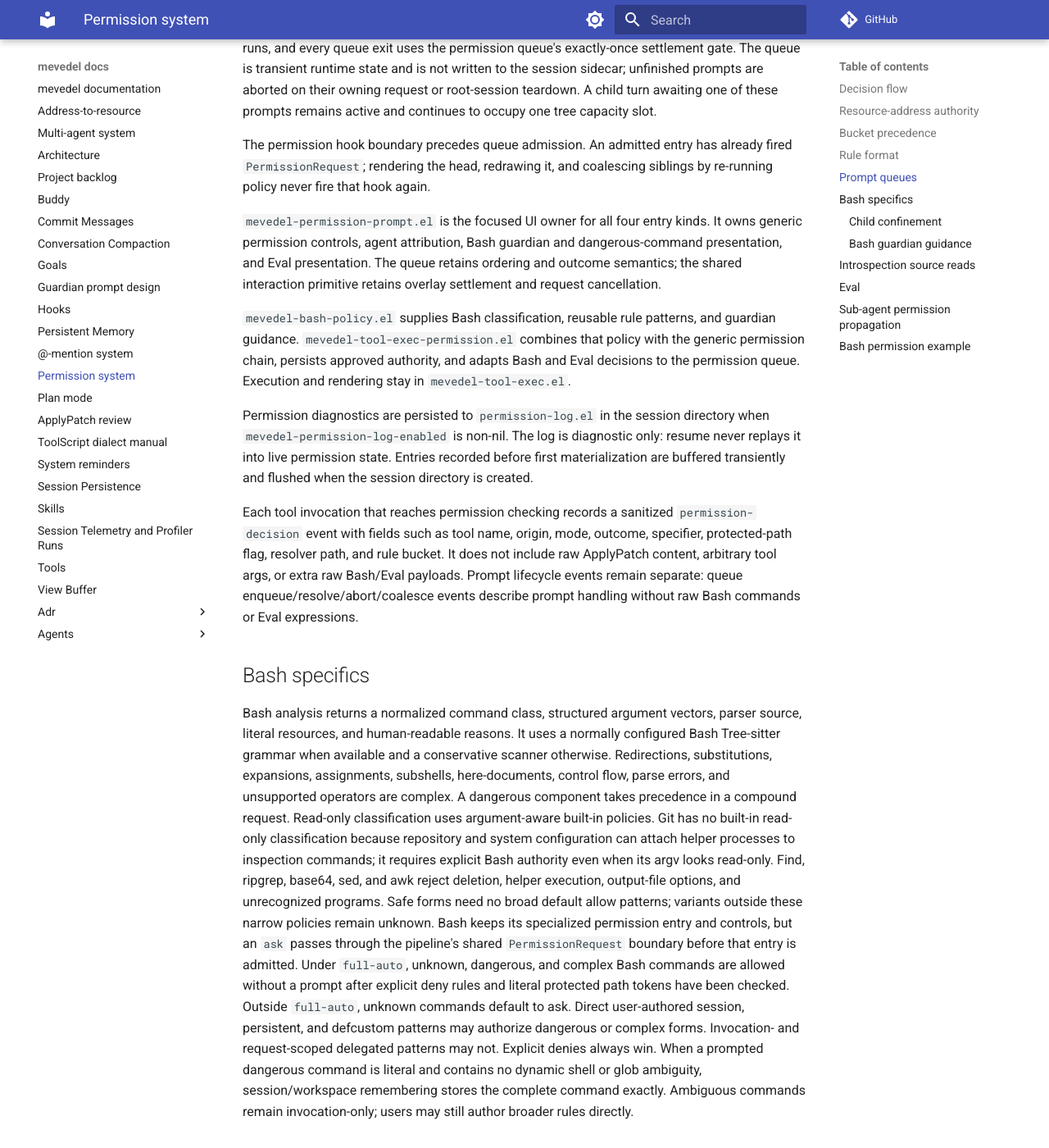
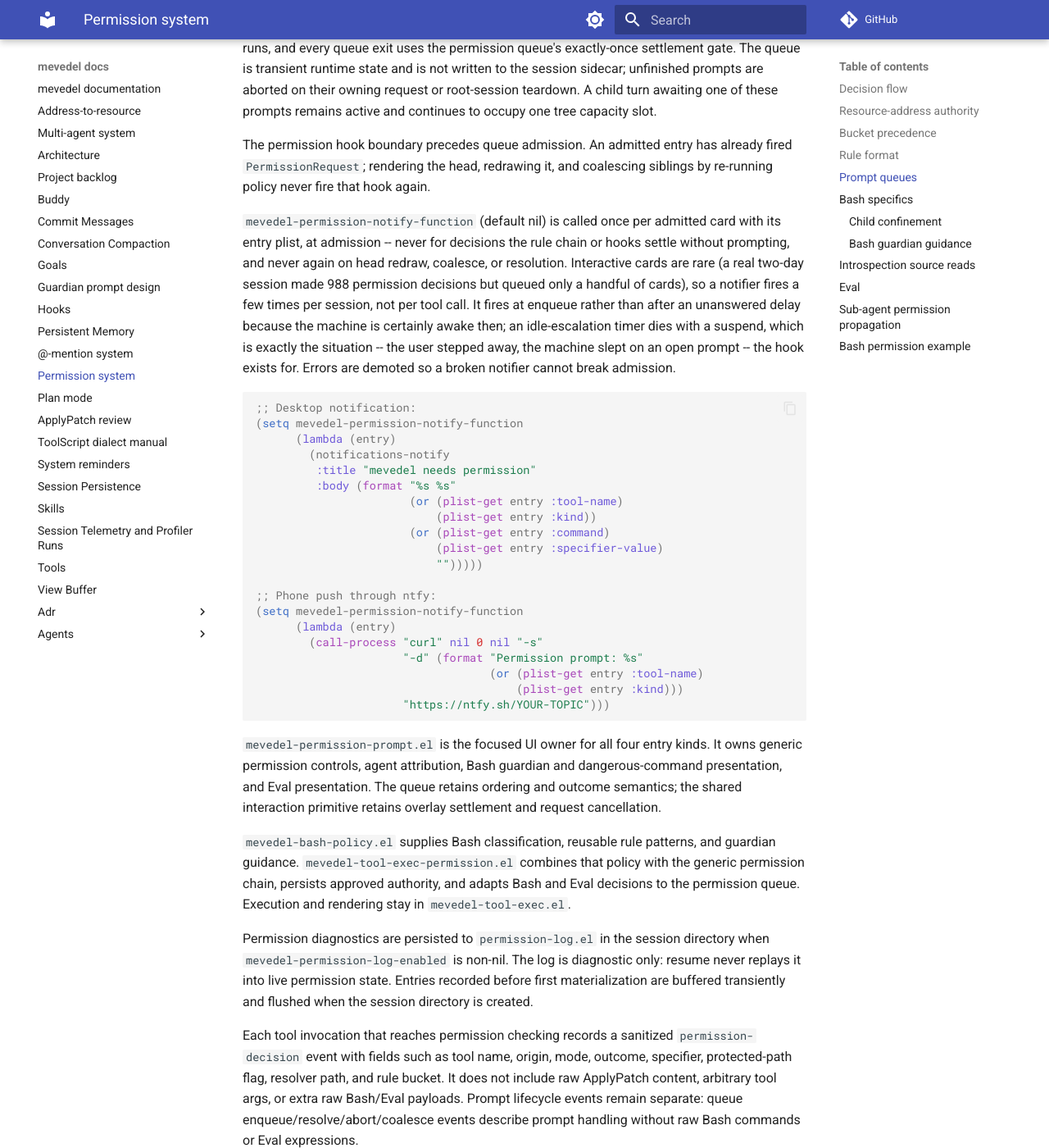
Before and after one commit to FrauH0lle/mevedel, an MkDocs documentation site: the page built from docs/permissions.md, in a window 1280 px wide and 1400 px high, scrolled down 7819 px. Shown: the whole window at 82% size. Built offline with MkDocs 1.6.1 and Material for MkDocs 9.7.7, drawn with Linux system fonts in a browser that asks for light colours; comment, search, counter and statistics services are not loaded.

Commit message:
feat(permissions): Notify when an interactive permission card enqueues
An unanswered .git write prompt cost a session 82 minutes of wall
clock: the user had stepped away and nothing told them a card was
waiting.  Interactive cards are rare -- the measured session made 988
permission decisions but queued a handful of cards -- so one
notification per admission is cheap and needs no rate limiting.

* mevedel-permission-queue.el (mevedel-permission-notify-function):
New defcustom, default nil, called once per admitted card with its
entry plist.  It fires at enqueue because the machine is certainly
awake then; an idle-escalation timer dies with a suspend, which is
exactly the situation the hook exists for.  Errors are demoted so a
broken notifier cannot break admission.

(mevedel-permission--enqueue): Call it after admission -- never on the
no-session abort path, and by construction never again on head
redraws, coalesces, or resolution.

* docs/permissions.md: Document the seam with notifications-notify and
ntfy example configurations.

* test/test-mevedel-permission-queue.el (mevedel-permission--enqueue):
Cover once-per-card firing with entry data, the silent no-session
path, and a signaling notifier that must not break admission.

````diff
--- a/docs/permissions.md
+++ b/docs/permissions.md
@@ -335,6 +335,40 @@ tree capacity slot.
 The permission hook boundary precedes queue admission. An admitted entry has
 already fired `PermissionRequest`; rendering the head, redrawing it, and
 coalescing siblings by re-running policy never fire that hook again.
+
+`mevedel-permission-notify-function` (default nil) is called once per admitted
+card with its entry plist, at admission -- never for decisions the rule chain
+or hooks settle without prompting, and never again on head redraw, coalesce,
+or resolution. Interactive cards are rare (a real two-day session made 988
+permission decisions but queued only a handful of cards), so a notifier fires
+a few times per session, not per tool call. It fires at enqueue rather than
+after an unanswered delay because the machine is certainly awake then; an
+idle-escalation timer dies with a suspend, which is exactly the situation --
+the user stepped away, the machine slept on an open prompt -- the hook exists
+for. Errors are demoted so a broken notifier cannot break admission.
+
+```elisp
+;; Desktop notification:
+(setq mevedel-permission-notify-function
+      (lambda (entry)
+        (notifications-notify
+         :title "mevedel needs permission"
+         :body (format "%s %s"
+                       (or (plist-get entry :tool-name)
+                           (plist-get entry :kind))
+                       (or (plist-get entry :command)
+                           (plist-get entry :specifier-value)
+                           "")))))
+
+;; Phone push through ntfy:
+(setq mevedel-permission-notify-function
+      (lambda (entry)
+        (call-process "curl" nil 0 nil "-s"
+                      "-d" (format "Permission prompt: %s"
+                                   (or (plist-get entry :tool-name)
+                                       (plist-get entry :kind)))
+                      "https://ntfy.sh/YOUR-TOPIC")))
+```
 
 `mevedel-permission-prompt.el` is the focused UI owner for all four entry
 kinds. It owns generic permission controls, agent attribution, Bash guardian
````
Also changed, not shown: 2 other files.
